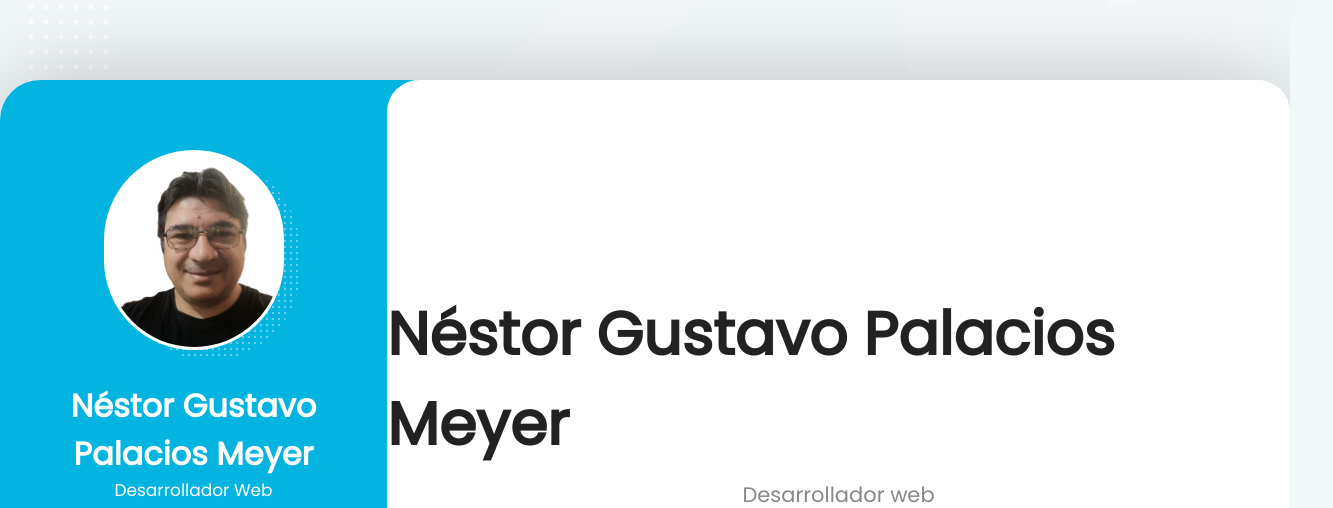
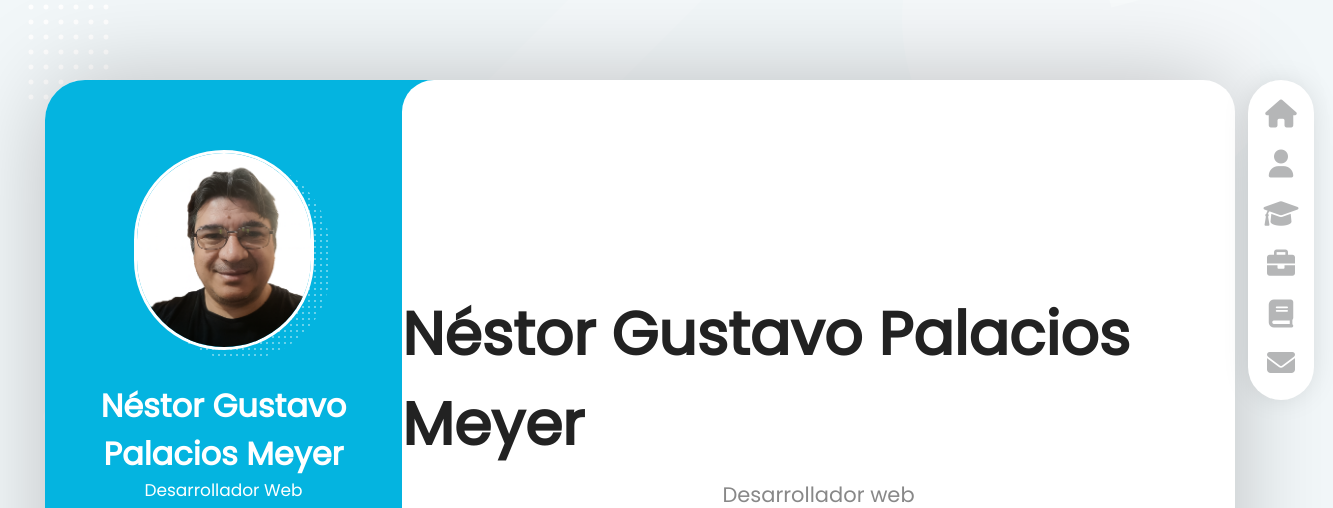
Before and after one commit to gustavopalaciosTecno/Portafolio_web, a plain HTML site: page index.html in a window 1280 px wide. Shown: the top 508 px of the page, 1333 px wide, since content can reach past the window. Drawn offline with Linux system fonts and the light colour scheme.

Commit message:
Portafolio web

```diff
--- a/assets/css/styles.css
+++ b/assets/css/styles.css
@@ -40,7 +40,7 @@ body{
 /* Estrcutura principal*/
 .layout{
     position: relative;
-    min-width: 1290px;
+    min-width: 1190px;/* acá es 1290px*/
     width: 75%;
     height: 80vh;
     min-height: 80vh;
@@ -219,6 +219,65 @@ body{
     color: var(--color-subtitles);
 }
 
+/* Men navegación lateral*/
+
 .layout__menu{
-    display: none !important;
+    display: block;
+    position: absolute;
+    top: 0;
+    right: -98px; /* se puede cambiar este valor a -105px*/
+    min-width: 11rem;
+    background-color: var(--color-transparent);
+
 }
+
+.menu__list{
+    position: relative;
+    display: flex;
+    flex-direction: column;
+    justify-content: space-between;
+    align-items: center;
+    width: 60%;
+    min-height: 32rem;
+    padding: 2rem 0;
+    margin-left: 2.5rem;
+    background-color: var(--color-principal);
+    box-shadow: 0 0 3rem -0.5rem rgba(0, 0, 0, 0.15);
+    border-radius: 6rem;
+}
+
+.menu__option{
+    display: block;
+    width: 100%;
+    text-align: center;
+}
+
+.menu__icon{
+    color: var(--color-icons);
+    font-size: 2.8rem;
+    transition: all 300ms ease-in-out;
+}
+
+.menu__option:hover .menu__icon{
+    color: var(--color-secondary);
+}
+
+
+.menu__overlay{
+    position: absolute;
+    right: 0;
+    margin-top: -3rem;
+    display: block;
+    opacity: 0;
+    padding: 0.5rem 1rem;
+    color: var(--color-principal);
+    background-color: var(--color-secondary);
+    white-space: nowrap;
+    transition: all 300ms ease-in-out;
+}
+
+.menu__option:hover .menu__overlay{
+    opacity: 1;
+    right: 100%;
+
+}
```
